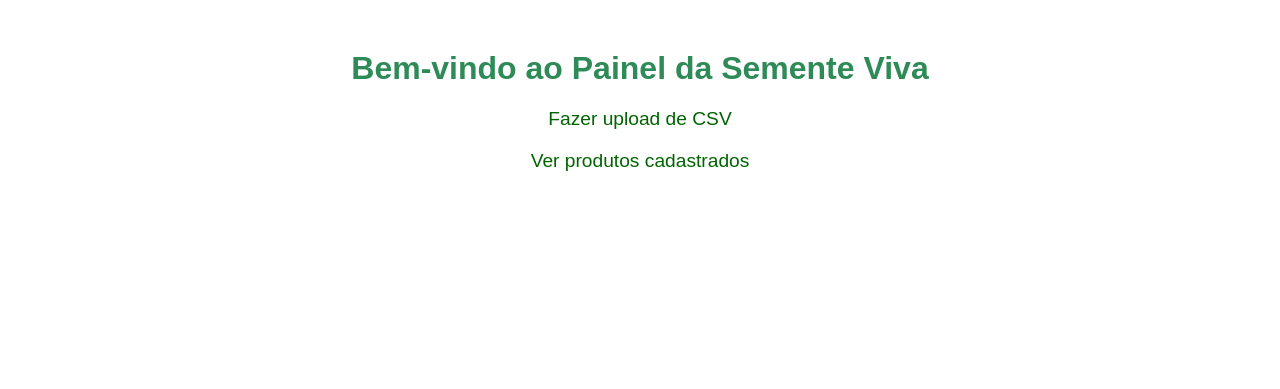
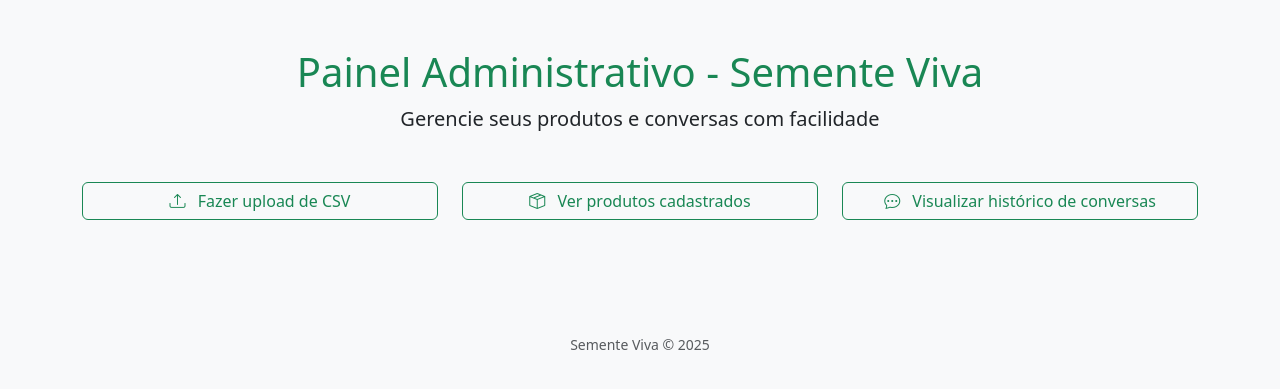
Before and after one commit to sementeviva/Teste-bot, a Flask app: page / in a window 1280 px wide. Shown: the top 389 px of the page. Run offline with Flask 3, Linux system fonts and the light colour scheme; some libraries are stand-ins or nearby versions.

Commit message:
Update index.html

```diff
--- a/templates/index.html
+++ b/templates/index.html
@@ -1,19 +1,41 @@
-<!-- templates/index.html -->
 <!DOCTYPE html>
 <html lang="pt-BR">
 <head>
     <meta charset="UTF-8">
-    <title>Semente Viva - Painel</title>
-    <style>
-        body { font-family: Arial, sans-serif; margin: 50px; text-align: center; }
-        h1 { color: #2E8B57; }
-        a { display: block; margin: 20px; font-size: 1.2em; text-decoration: none; color: #006400; }
-        a:hover { text-decoration: underline; }
-    </style>
+    <title>Painel | Semente Viva</title>
+    <link href="https://cdn.jsdelivr.net/npm/bootstrap@5.3.0/dist/css/bootstrap.min.css" rel="stylesheet">
+    <link href="https://cdn.jsdelivr.net/npm/bootstrap-icons@1.10.5/font/bootstrap-icons.css" rel="stylesheet">
 </head>
-<body>
-    <h1>Bem-vindo ao Painel da Semente Viva</h1>
-    <a href="/upload">Fazer upload de CSV</a>
-    <a href="/ver-produtos">Ver produtos cadastrados</a>
+<body class="bg-light">
+    <div class="container py-5">
+        <div class="text-center mb-5">
+            <h1 class="text-success">Painel Administrativo - Semente Viva</h1>
+            <p class="lead">Gerencie seus produtos e conversas com facilidade</p>
+        </div>
+
+        <div class="row justify-content-center">
+            <div class="col-md-4">
+                <a href="/upload" class="btn btn-outline-success w-100 mb-3">
+                    <i class="bi bi-upload me-2"></i> Fazer upload de CSV
+                </a>
+            </div>
+            <div class="col-md-4">
+                <a href="/ver-produtos" class="btn btn-outline-success w-100 mb-3">
+                    <i class="bi bi-box-seam me-2"></i> Ver produtos cadastrados
+                </a>
+            </div>
+            <div class="col-md-4">
+                <a href="/conversas" class="btn btn-outline-success w-100 mb-3">
+                    <i class="bi bi-chat-dots me-2"></i> Visualizar histórico de conversas
+                </a>
+            </div>
+        </div>
+    </div>
+
+    <footer class="text-center mt-5 text-muted">
+        <small>Semente Viva © 2025</small>
+    </footer>
+
+    <script src="https://cdn.jsdelivr.net/npm/bootstrap@5.3.0/dist/js/bootstrap.bundle.min.js"></script>
 </body>
 </html>
```
